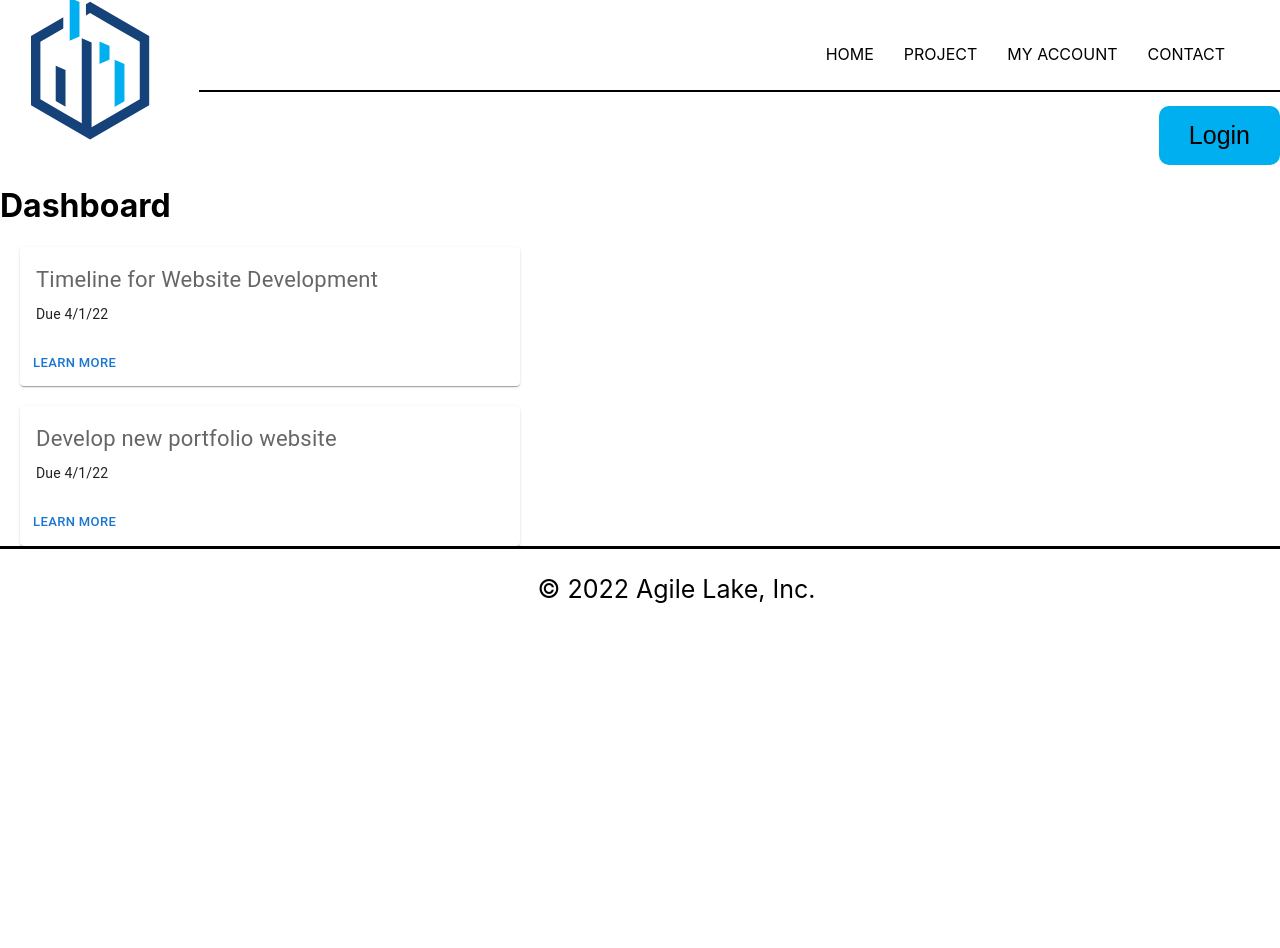
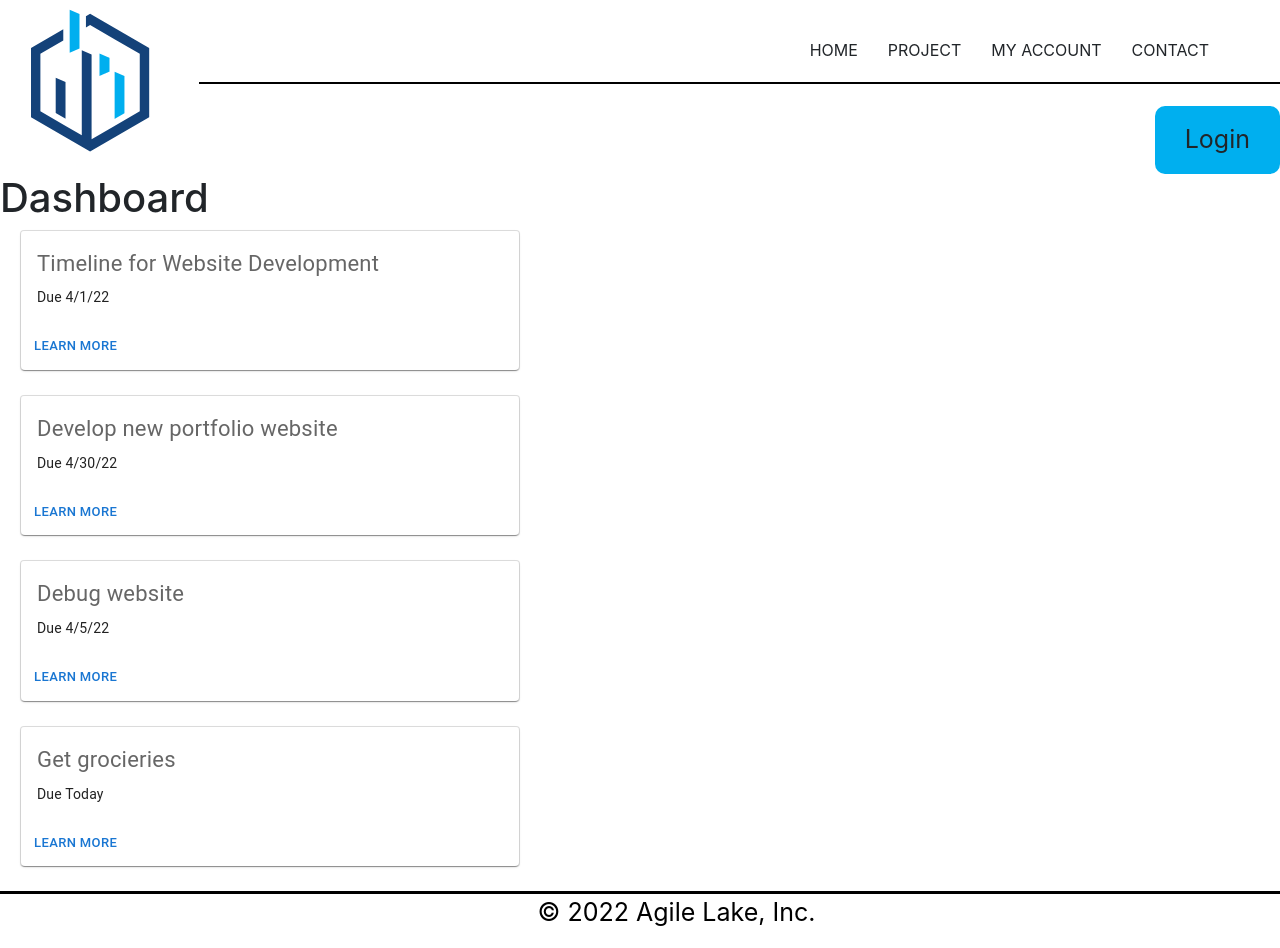
Before and after one commit to mitchroutman/project-3, a React (Create React App) app in the folder client/: page /project in a window 1280 px wide. Before the commit the page ends 800 px from the top, so only its background shows below. Built offline with nearby package versions, Linux system fonts and the light colour scheme.

Commit message:
pushing to debug

```diff
--- a/client/package.json
+++ b/client/package.json
@@ -12,6 +12,7 @@
     "@testing-library/user-event": "^13.5.0",
     "apollo": "^2.33.9",
     "axios": "^0.26.1",
+    "bootstrap": "^5.1.3",
     "passport": "^0.5.2",
     "react": "^17.0.2",
     "react-dom": "^17.0.2",
--- a/client/public/index.html
+++ b/client/public/index.html
@@ -6,6 +6,7 @@
     <meta name="viewport" content="width=device-width, initial-scale=1" />
     <meta name="theme-color" content="#000000" />
     <meta name="description" content="Web site created using create-react-app" />
+    <link rel="stylesheet" href="https://cdn.jsdelivr.net/npm/bootstrap@4.6.1/dist/css/bootstrap.min.css" integrity="sha384-zCbKRCUGaJDkqS1kPbPd7TveP5iyJE0EjAuZQTgFLD2ylzuqKfdKlfG/eSrtxUkn" crossorigin="anonymous">
     <link rel="apple-touch-icon" href="%PUBLIC_URL%/logo192.png" />
     <!--
       manifest.json provides metadata used when your web app is installed on a
@@ -36,5 +37,7 @@
       To begin the development, run `npm start` or `yarn start`.
       To create a production bundle, use `npm run build` or `yarn build`.
     -->
+    <script src="https://cdn.jsdelivr.net/npm/jquery@3.5.1/dist/jquery.slim.min.js" integrity="sha384-DfXdz2htPH0lsSSs5nCTpuj/zy4C+OGpamoFVy38MVBnE+IbbVYUew+OrCXaRkfj" crossorigin="anonymous"></script>
+    <script src="https://cdn.jsdelivr.net/npm/bootstrap@4.6.1/dist/js/bootstrap.bundle.min.js" integrity="sha384-fQybjgWLrvvRgtW6bFlB7jaZrFsaBXjsOMm/tB9LTS58ONXgqbR9W8oWht/amnpF" crossorigin="anonymous"></script>
   </body>
 </html>
--- a/client/src/components/Project/Project.css
+++ b/client/src/components/Project/Project.css
@@ -0,0 +1,3 @@
+#rightcolumn {
+    margin-left: 150px;
+}
--- a/client/src/components/Project/Project.js
+++ b/client/src/components/Project/Project.js
@@ -9,9 +9,9 @@ import Typography from '@mui/material/Typography';
 export default function Project() {
     return(
         <div>
-        <div id='dashboard-header'>
-          <h1>Dashboard</h1>
-        </div>
+          <div id='dashboard-header'>
+           <h1>Dashboard</h1>
+          </div>
 
         <div className="card">
           <Card sx={{ minWidth: 275 }}>
@@ -36,7 +36,6 @@ export default function Project() {
           </Card>
         </div>
               <br></br>
-
         <div className="card">
           <Card sx={{ minWidth: 275 }}>
             <CardContent>
@@ -50,7 +49,7 @@ export default function Project() {
                 adjective
               </Typography> */}
               <Typography variant="body2">
-                Due 4/1/22
+                Due 4/30/22
                 <br />
               </Typography>
             </CardContent>
@@ -59,6 +58,58 @@ export default function Project() {
             </CardActions>
           </Card>
         </div>
+        <br></br>
+
+        <div className="card">
+          <Card sx={{ minWidth: 275 }}>
+            <CardContent>
+              <Typography sx={{ fontSize: 22 }} color="text.secondary" gutterBottom>
+                    Debug website
+              </Typography>
+              {/* <Typography variant="h5" component="div">
+                be{bull}nev{bull}o{bull}lent
+              </Typography> */}
+              {/* <Typography sx={{ mb: 1.5 }} color="text.secondary">
+                adjective
+              </Typography> */}
+              <Typography variant="body2">
+                Due 4/5/22
+                <br />
+              </Typography>
+            </CardContent>
+            <CardActions>
+              <Button size="small">Learn More</Button>
+            </CardActions>
+          </Card>
+        </div>
+        <br></br>
+
+        <div id="rightcolumn">
+        <div className="card">
+          <Card sx={{ minWidth: 275 }}>
+            <CardContent>
+              <Typography sx={{ fontSize: 22 }} color="text.secondary" gutterBottom>
+                    Get grocieries
+              </Typography>
+              {/* <Typography variant="h5" component="div">
+                be{bull}nev{bull}o{bull}lent
+              </Typography> */}
+              {/* <Typography sx={{ mb: 1.5 }} color="text.secondary">
+                adjective
+              </Typography> */}
+              <Typography variant="body2">
+                Due Today
+                <br />
+              </Typography>
+            </CardContent>
+            <CardActions>
+              <Button size="small">Learn More</Button>
+            </CardActions>
+          </Card>
+        </div>
+        <br></br>
+
+        </div>
 
       </div>
     );
--- a/client/src/components/Sign Up/Signup.js
+++ b/client/src/components/Sign Up/Signup.js
@@ -3,9 +3,7 @@ import './Signup.css';
 
 function Signup() {
     return (
-        <div>
-            <h1>Sign Up</h1>
-        </div>
+        <h1>Test</h1>
     )
 }
 export default Signup()
```
Also changed, not shown: 2 other files (tests, documents, lock files or other folders).
